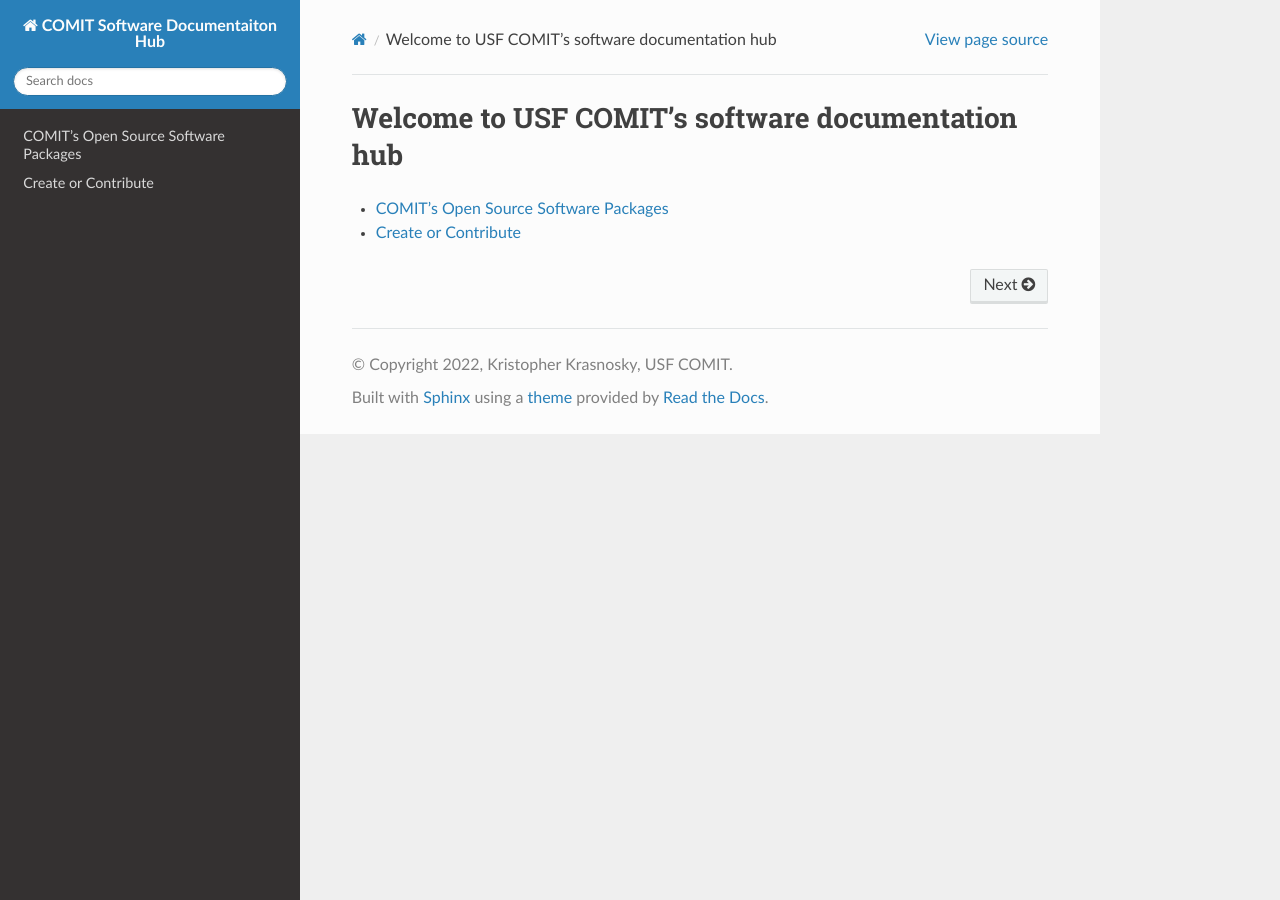
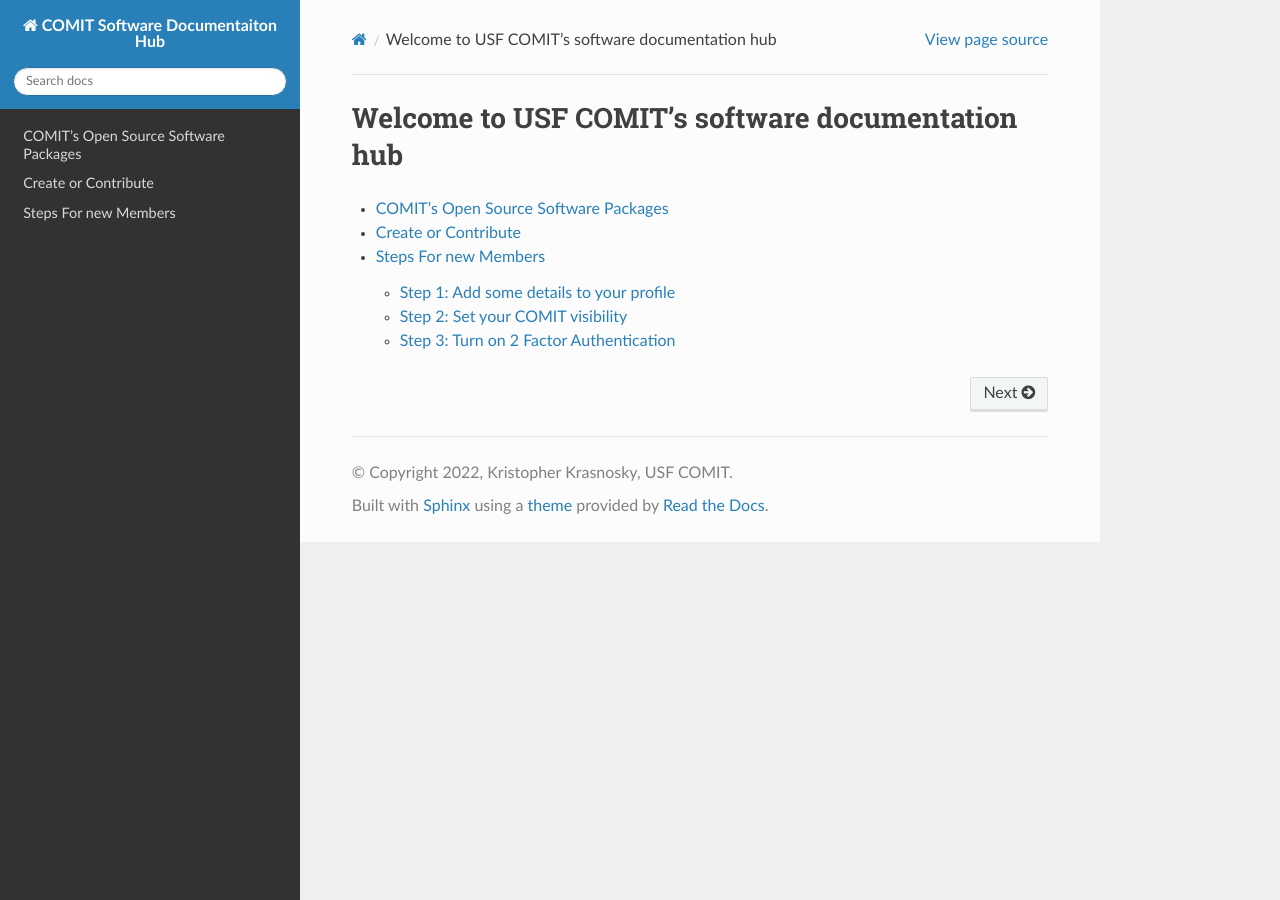
Before and after one commit to USF-COMIT/comit.github.io, a Sphinx documentation site: the page built from docs/index.rst, in a window 1280 px wide. Built offline with Sphinx 7.4.7 and the Read the Docs theme 2.0.0, drawn with Linux system fonts in a browser that asks for light colours; formulas are drawn with MathJax 3; some of the changed lines change nothing that is shown.

Commit message:
adding onboarding documentation

```diff
--- a/docs/index.rst
+++ b/docs/index.rst
@@ -13,3 +13,4 @@
 
    software-packages/index
    making_a_contribution
+   onboarding
--- /dev/null
+++ b/docs/onboarding.rst
@@ -0,0 +1,58 @@
+Steps For new Members
+=====================
+
+Welcome to the COMIT GitHub.   If you haven't received an innovation yet contact Kris Krasnosky or another administrator for access.  Once you have access please take the following steps to get onboard.
+
+Step 1: Add some details to your profile
+----------------------------------------
+
+It can be hard to tell who's who with GitHub user names.  Please add a few details to your profile to help administrators manage permissions and to help followers track your contributions.
+
+Begin by going to https://github.com and visiting your user profile.
+
+.. image:: media/details_1.png
+  :width: 600
+  :alt: step1
+
+Next click the update profile button and add add the following details
+
+* Your Name
+* A profile image or avatar
+
+.. image:: media/details_2.jpg
+  :width: 600
+  :alt: step2
+
+
+Step 2: Set your COMIT visibility
+---------------------------------
+
+Navigate to `The Comit GitHub Page <https://github.com/USF-COMIT>`_ and click the 'People' tab
+
+.. image:: media/visibility_2.jpg
+  :width: 600
+  :alt: Visibility Tab
+
+then find your name in the list and select Public or Private.    If you are actively making contributions we encourage you to make yourself public!
+
+.. image:: media/visibility_3.jpg
+  :width: 600
+  :alt: set your visibility
+
+.. note::
+    If you want to show up on the public list of COMIT contributors you will need to set your organization visibility to **public**.
+
+    .. image:: media/visibility_1.jpg
+        :width: 600
+        :alt: what is visibility
+
+
+Step 3: Turn on 2 Factor Authentication
+---------------------------------------
+
+2 Factor authentication adds an extra layer of security both to your own account and the COMIT group account.   You are highly encouraged to enable it.
+
+.. Warning::
+    If you want permissions to create repositories, manage repositories, and/or manage the COMIT GitHub group you will need to enable 2 factor authentication.
+
+Visit https://github.com/settings/security and select one of the many way to enable 2 factor authentication
```
Also changed, not shown: docs/media/details_1.png (added), docs/media/details_2.jpg (added), docs/media/visibility_1.jpg (added), docs/media/visibility_2.jpg (added), docs/media/visibility_3.jpg (added), 2 other files.
